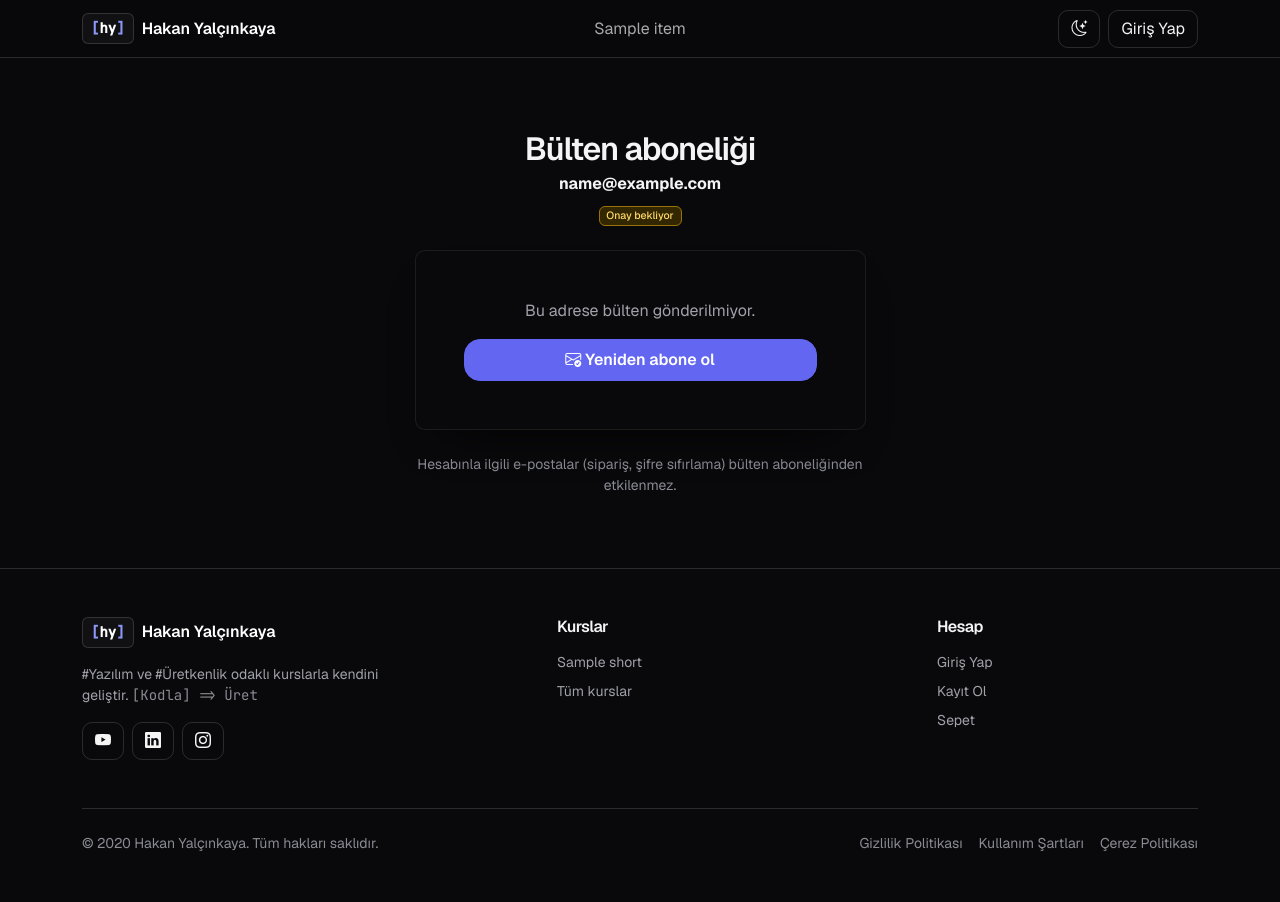
After one commit to hakanyalcinkaya/hakanyalcinkaya_com, a Django app: template templates/page/newsletter_manage.html in a window 1280 px wide. The commit adds this page. Run offline with Django 5.2, Linux system fonts and the light colour scheme; the template is opened without the code that fills it: most values are stand-ins (such as "Sample title", 1, 10 or a date in 2020); parts of the project's set-up code (start-up, migrations or seed data) failed here and were passed over; some libraries are stand-ins or nearby versions.

Commit message:
Newsletter: manage-subscription link in emails, no unsubscribe link on site
- Newsletter emails carry "Aboneliği düzenle" and "Abonelikten çık" links
- New token page to update the name, unsubscribe or resubscribe
- The site's subscribed notice no longer shows an unsubscribe link
- manage_url is masked in the email log like the other secret links
- About section tags: React instead of React 18.x, add AI/YZ

```diff
--- a/mailing/emails.py
+++ b/mailing/emails.py
@@ -144,6 +144,7 @@ EMAILS = {
             "cta_label": "Düğme yazısı (isteğe bağlı)",
             "cta_url": "Düğme bağlantısı (isteğe bağlı)",
             "unsubscribe_url": "Abonelikten çıkış bağlantısı (zorunlu)",
+            "manage_url": "Aboneliği düzenleme bağlantısı",
             "site_url": "Sitenin adresi",
         },
         recipient="subscriber",
@@ -326,6 +327,7 @@ def sample_context(key):
             "cta_label": "Kurslara göz at",
             "cta_url": f"{site}/courses/",
             "unsubscribe_url": f"{site}/newsletter/unsubscribe/?ornek",
+            "manage_url": f"{site}/newsletter/manage/?ornek",
         },
         "admin_new_order": {"admin_url": f"{site}/admin/order/order/"},
         "admin_review_pending": {
--- a/mailing/tracking.py
+++ b/mailing/tracking.py
@@ -9,7 +9,7 @@ from django.urls import reverse
 
 # Bağlantısı tek kullanımlık anahtar taşıyan değişkenler: saklanan kopyada maskelenir; tıklamaları sayılır ama adresleri
 # kaydedilmez. Çıkış bağlantısı takibe hiç sokulmaz (çıkış ayrıca kaydedilir).
-SENSITIVE_VARIABLES = ("reset_url", "set_password_url", "confirm_url", "unsubscribe_url")
+SENSITIVE_VARIABLES = ("reset_url", "set_password_url", "confirm_url", "unsubscribe_url", "manage_url")
 MASK = "[gizli bağlantı]"
 CLICK_SALT = "mailing.click"
 
--- a/page/urls.py
+++ b/page/urls.py
@@ -44,6 +44,7 @@ urlpatterns = [
     path("newsletter/confirm/<uuid:token>/", views.newsletter_activate, name="newsletter_activate"),
     path("newsletter/resend/", views.newsletter_resend, name="newsletter_resend"),
     path("newsletter/unsubscribe/<uuid:token>/", views.newsletter_unsubscribe_link, name="newsletter_unsubscribe_link"),
+    path("newsletter/manage/<uuid:token>/", views.newsletter_manage, name="newsletter_manage"),
     path("newsletter/confirmed/", views.newsletter_confirmed, name="newsletter_confirmed"),
     path("newsletter/unsubscribe/", views.newsletter_unsubscribe, name="newsletter_unsubscribe"),
     path("privacy/", views.privacy, name="privacy"),
--- a/templates/components/about.html
+++ b/templates/components/about.html
@@ -19,7 +19,7 @@
           </blockquote>
           <figcaption class="small text-body-tertiary">— Bruce Lee</figcaption>
         </figure>
-        <div class="d-flex flex-wrap gap-1 mt-4" aria-label="Kurs odakları"><span class="badge rounded-1 border text-body-secondary fw-medium">Front-End</span><span class="badge rounded-1 border text-body-secondary fw-medium">React 18.x</span><span class="badge rounded-1 border text-body-secondary fw-medium">Python</span><span class="badge rounded-1 border text-body-secondary fw-medium">Django</span><span class="badge rounded-1 border text-body-secondary fw-medium">Üretkenlik</span></div>
+        <div class="d-flex flex-wrap gap-1 mt-4" aria-label="Kurs odakları"><span class="badge rounded-1 border text-body-secondary fw-medium">Front-End</span><span class="badge rounded-1 border text-body-secondary fw-medium">React</span><span class="badge rounded-1 border text-body-secondary fw-medium">Python</span><span class="badge rounded-1 border text-body-secondary fw-medium">Django</span><span class="badge rounded-1 border text-body-secondary fw-medium">AI/YZ</span><span class="badge rounded-1 border text-body-secondary fw-medium">Üretkenlik</span></div>
         <ul class="list-unstyled d-flex flex-wrap gap-2 mt-4 mb-0" aria-label="Sosyal medya">
           <li><a class="btn btn-outline-secondary" href="https://youtube.com/hakanyalcinkaya/" target="_blank" rel="noopener"><i class="bi bi-youtube me-2" aria-hidden="true"></i>YouTube</a></li>
           <li><a class="btn btn-outline-secondary" href="https://www.linkedin.com/in/hakanyalcinkaya/" target="_blank" rel="noopener"><i class="bi bi-linkedin me-2" aria-hidden="true"></i>LinkedIn</a></li>
--- a/templates/components/newsletter.html
+++ b/templates/components/newsletter.html
@@ -15,8 +15,8 @@
           <i class="bi bi-check-circle-fill text-success fs-3 lh-1" aria-hidden="true"></i>
           <div>
             <p class="fw-semibold mb-1">Bültene abonesin</p>
-            <p class="text-body-secondary mb-2"><b class="text-body">{{ newsletter_state.email }}</b> adresine yeni kurslar ve içerikler geldiğinde haber veriyoruz.</p>
-            <a href="{{ newsletter_state.unsubscribe_path }}" class="small link-secondary">Abonelikten çık</a>
+            {# Abonelikten çıkma ve aboneliği düzenleme bağlantıları bülten e-postalarında. #}
+            <p class="text-body-secondary mb-0"><b class="text-body">{{ newsletter_state.email }}</b> adresine yeni kurslar ve içerikler geldiğinde haber veriyoruz.</p>
           </div>
           {% else %}
           <i class="bi bi-envelope-check text-primary fs-3 lh-1" aria-hidden="true"></i>
--- a/templates/emails/newsletter/body.html
+++ b/templates/emails/newsletter/body.html
@@ -8,4 +8,4 @@
 <div>{{ content_html|safe }}</div>
 {% if cta_url %}{% include "emails/modules/button.html" with url=cta_url label=cta_label|default:"Devamını oku" %}{% endif %}
 {% endblock %}
-{% block footer %}Bu bülteni {{ email }} adresiyle abone olduğun için alıyorsun. <a href="{{ unsubscribe_url }}" style="color: #D8D8D8;">Abonelikten çık</a>{% endblock %}
+{% block footer %}Bu bülteni {{ email }} adresiyle abone olduğun için alıyorsun.<br>{% if manage_url %}<a href="{{ manage_url }}" style="color: #D8D8D8;">Aboneliği düzenle</a> &nbsp;·&nbsp; {% endif %}<a href="{{ unsubscribe_url }}" style="color: #D8D8D8;">Abonelikten çık</a>{% endblock %}
--- a/templates/emails/newsletter/body.txt
+++ b/templates/emails/newsletter/body.txt
@@ -4,4 +4,6 @@
 {% endif %}{{ content_text }}
 {% if cta_url %}
 {{ cta_label|default:"Devamını oku" }}: {{ cta_url }}{% endif %}{% endblock %}
-{% block footer %}Bu bülteni {{ email }} adresiyle abone olduğun için alıyorsun. Abonelikten çık: {{ unsubscribe_url }}{% endblock %}
+{% block footer %}Bu bülteni {{ email }} adresiyle abone olduğun için alıyorsun.{% if manage_url %}
+Aboneliği düzenle: {{ manage_url }}{% endif %}
+Abonelikten çık: {{ unsubscribe_url }}{% endblock %}
--- /dev/null
+++ b/templates/page/newsletter_manage.html
@@ -0,0 +1,49 @@
+{% extends "_base/base.html" %}
+{% load crispy_forms_tags %}
+
+{% block title %}Aboneliği düzenle — Hakan Yalçınkaya{% endblock %}
+{% block head %}<meta name="robots" content="noindex">{% endblock %}
+
+{% block content %}
+<div class="container py-5">
+  <div class="row justify-content-center py-lg-4">
+    <div class="col-sm-10 col-md-8 col-lg-6 col-xl-5">
+      <div class="text-center mb-4">
+        <h1 class="h2 fw-semibold mb-1">Bülten aboneliği</h1>
+        <p class="text-body-secondary mb-0"><b class="text-body">{{ subscriber.email }}</b></p>
+        <p class="small mt-2 mb-0">
+          {% if subscriber.is_confirmed %}<span class="badge rounded-1 bg-success-subtle text-success-emphasis border border-success-subtle fw-medium">Abonesin</span>
+          {% elif subscriber.status == "unsubscribed" %}<span class="badge rounded-1 border text-body-secondary fw-medium">Abonelikten çıktın</span>
+          {% else %}<span class="badge rounded-1 bg-warning-subtle text-warning-emphasis border border-warning-subtle fw-medium">Onay bekliyor</span>{% endif %}
+        </p>
+      </div>
+      <div class="card shadow">
+        <div class="card-body p-4 p-sm-5">
+          {% if subscriber.is_confirmed %}
+          <form method="post" novalidate>
+            {% csrf_token %}
+            <input type="hidden" name="action" value="save">
+            {% crispy form %}
+          </form>
+          <p class="small text-body-tertiary mt-3 mb-0">Bültenlerde sana bu adla hitap ediyoruz. Farklı bir adres kullanmak için o adresle yeniden abone ol.</p>
+          <hr class="my-4">
+          <form method="post" class="text-center">
+            {% csrf_token %}
+            <input type="hidden" name="action" value="unsubscribe">
+            <button type="submit" class="btn btn-outline-secondary w-100"><i class="bi bi-envelope-x me-1" aria-hidden="true"></i>Abonelikten çık</button>
+          </form>
+          {% else %}
+          <p class="text-body-secondary text-center">Bu adrese bülten gönderilmiyor.</p>
+          <form method="post">
+            {% csrf_token %}
+            <input type="hidden" name="action" value="resubscribe">
+            <button type="submit" class="btn btn-primary btn-lg fs-6 w-100"><i class="bi bi-envelope-check me-1" aria-hidden="true"></i>Yeniden abone ol</button>
+          </form>
+          {% endif %}
+        </div>
+      </div>
+      <p class="small text-body-tertiary text-center mt-4 mb-0">Hesabınla ilgili e-postalar (sipariş, şifre sıfırlama) bülten aboneliğinden etkilenmez.</p>
+    </div>
+  </div>
+</div>
+{% endblock %}
```
Also changed, not shown: newsletter/models.py (+9 -0 lines), page/forms.py (+11 -0 lines), page/views.py (+25 -0 lines).
